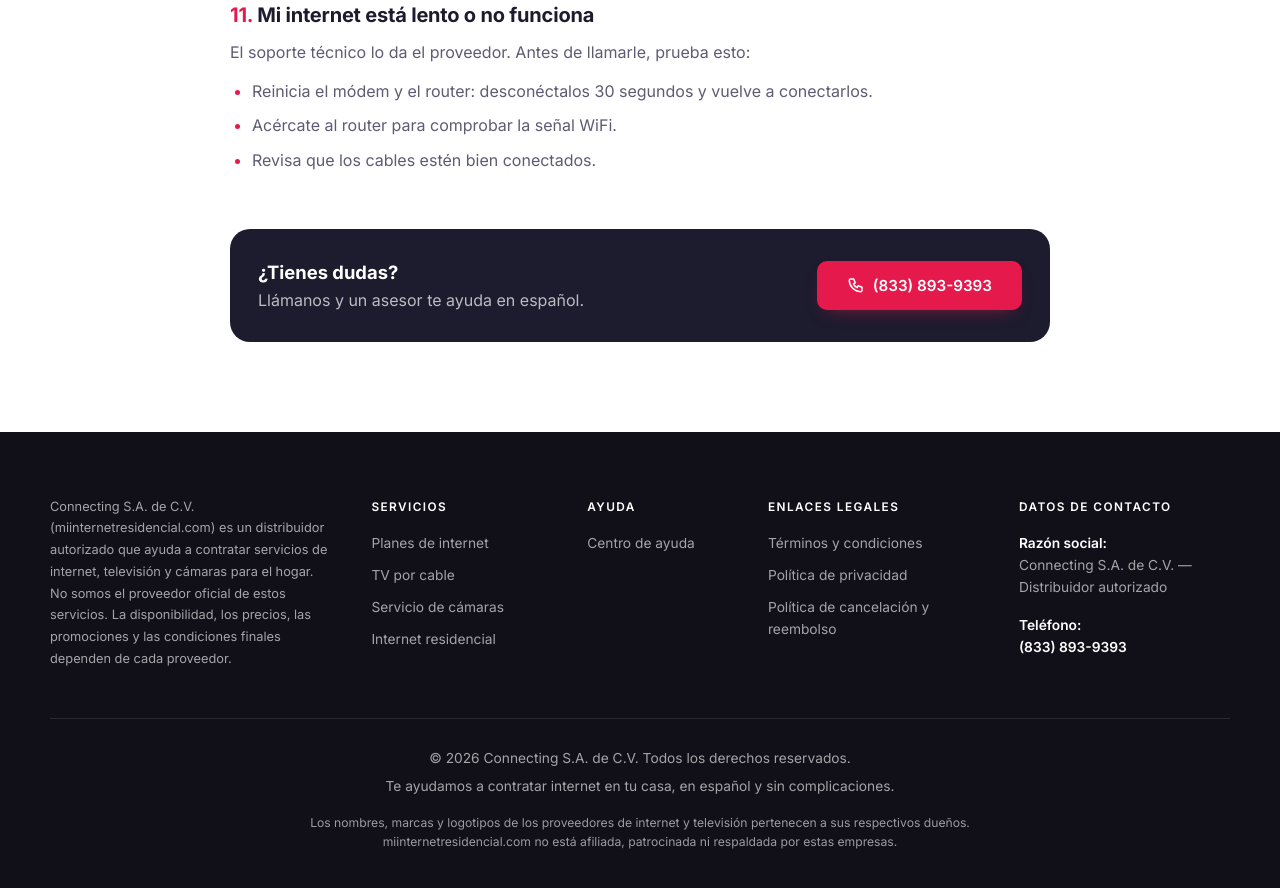
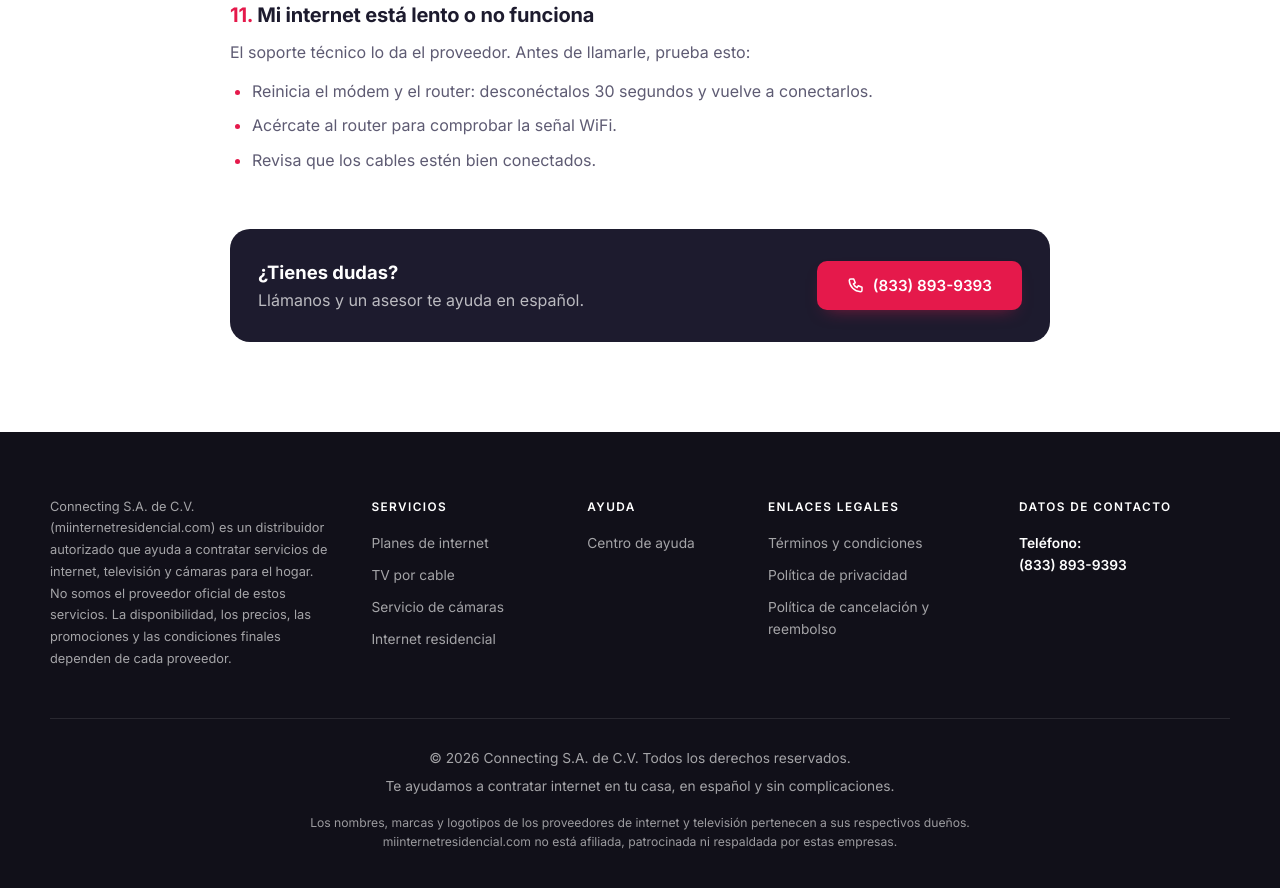
Before and after one commit to Zombie550211/pagina-alexis-3, a plain HTML site: page ayuda.html in a window 1280 px wide. Shown: the part 1782-2670 px from the top of the page. Drawn offline with Linux system fonts and the light colour scheme.

Commit message:
Quitar razón social del pie de página
Co-Authored-By: Claude Opus 5.5 <noreply@anthropic.com>

```diff
--- a/ayuda.html
+++ b/ayuda.html
@@ -121,7 +121,6 @@
       </div>
       <div class="footer__col footer__contact">
         <h3>Datos de contacto</h3>
-        <p><strong>Razón social:</strong>Connecting S.A. de C.V. — Distribuidor autorizado</p>
         <p><strong>Teléfono:</strong><a href="tel:+18338939393">(833) 893-9393</a></p>
       </div>
     </div>
```
Also changed, not shown: cancelacion.html (+0 -1 lines), index.html (+0 -1 lines), privacidad.html (+0 -1 lines), terminos.html (+0 -1 lines).
